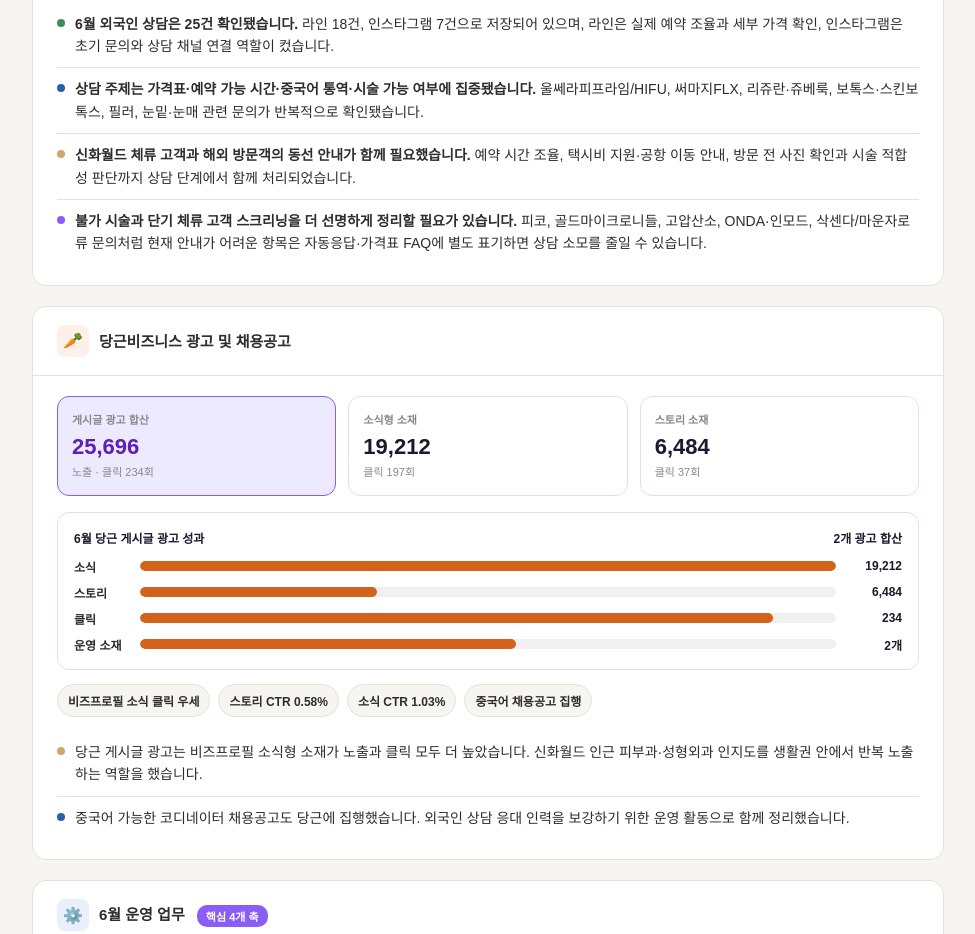
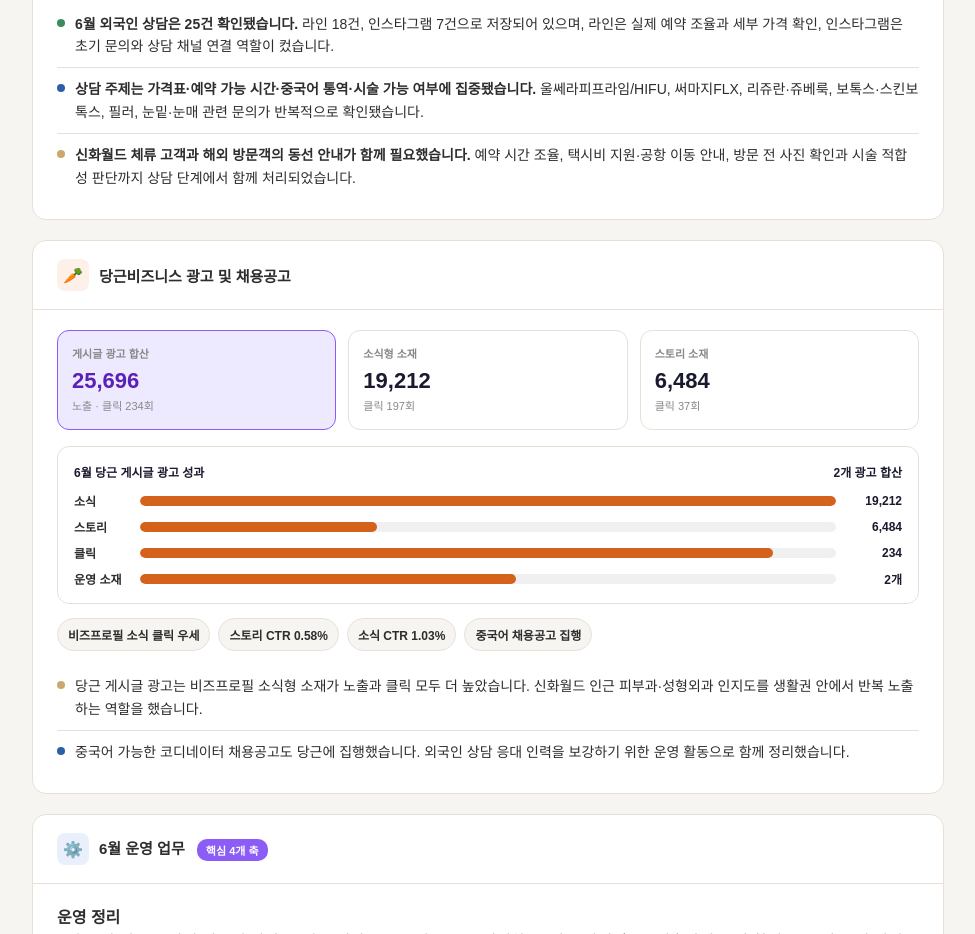
Before and after one commit to urbanplanad-source/dashboard-urban, a website: page belrmon.html in a window 1280 px wide. Shown: the part 3283-4217 px from the top of the page, without its empty margins (152-1127 px from the left). Drawn offline with Linux system fonts and the light colour scheme.

Commit message:
벨르몬 수줭

```diff
--- a/belrmon.html
+++ b/belrmon.html
@@ -770,10 +770,6 @@
           <div class="status-dot dot-gold"></div>
           <p><strong>신화월드 체류 고객과 해외 방문객의 동선 안내가 함께 필요했습니다.</strong> 예약 시간 조율, 택시비 지원·공항 이동 안내, 방문 전 사진 확인과 시술 적합성 판단까지 상담 단계에서 함께 처리되었습니다.</p>
         </div>
-        <div class="status-item">
-          <div class="status-dot dot-purple"></div>
-          <p><strong>불가 시술과 단기 체류 고객 스크리닝을 더 선명하게 정리할 필요가 있습니다.</strong> 피코, 골드마이크로니들, 고압산소, ONDA·인모드, 삭센다/마운자로류 문의처럼 현재 안내가 어려운 항목은 자동응답·가격표 FAQ에 별도 표기하면 상담 소모를 줄일 수 있습니다.</p>
-        </div>
       </div>
     </div>
 
```
